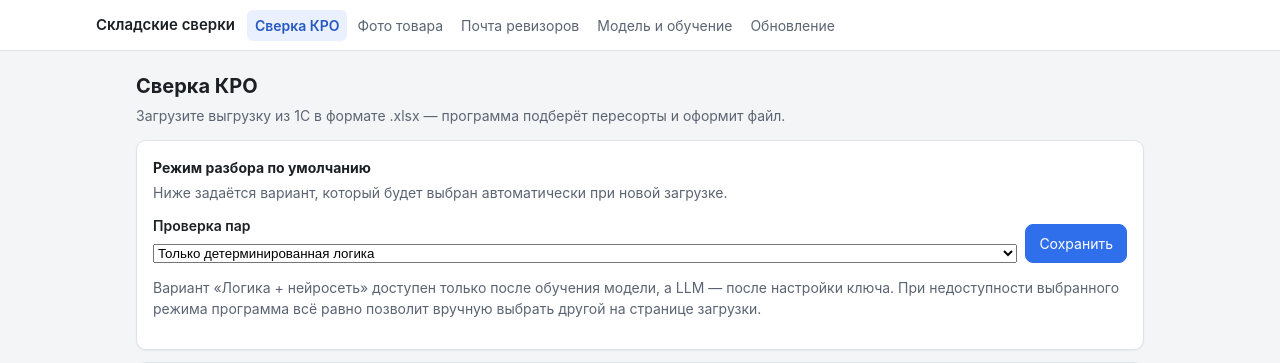
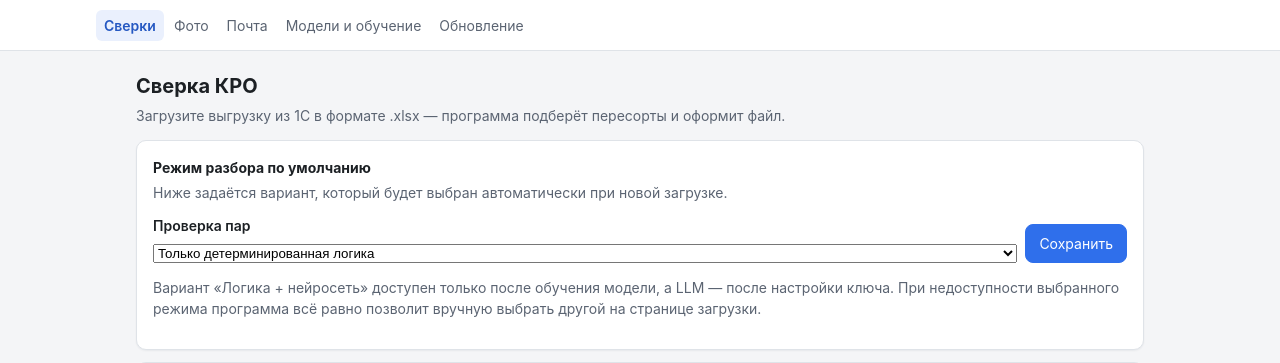
Before and after one commit to lineSence/ExcelKROAutoFormat, a FastAPI app: page / in a window 1280 px wide. Shown: the top 363 px of the page. Run offline with FastAPI, Linux system fonts and the light colour scheme; parts of the project's set-up code (start-up, migrations or seed data) failed here and were passed over.

Commit message:
Короткая верхняя навигация: убран бренд, пункты переименованы
Шапка без ссылки «Складские сверки»; пункты: Сверки, Фото, Почта,
Модели и обучение, Обновление. Разметку закрепляет tests/test_nav.py,
правило дополнено в docs/rules/web.md ([WEB-NAV]).

```diff
--- a/app/templates/base.html
+++ b/app/templates/base.html
@@ -5,13 +5,14 @@
 	1. новый шаблон с `{% extends "base.html" %}`;
 	2. новая запись в списке `nav_items` ниже.
 
-	Свои стили раздела подключаются через блок `head`.
+	Подписи пунктов — короткие, из одного-двух слов: шапка читается
+	одним взглядом. Свои стили раздела подключаются через блок `head`.
 #}
 {% set nav_items = nav_items | default([
-	{"href": "/", "label": "Сверка КРО"},
-	{"href": "/vision", "label": "Фото товара"},
-	{"href": "/mail", "label": "Почта ревизоров"},
-	{"href": "/training", "label": "Модель и обучение"},
+	{"href": "/", "label": "Сверки"},
+	{"href": "/vision", "label": "Фото"},
+	{"href": "/mail", "label": "Почта"},
+	{"href": "/training", "label": "Модели и обучение"},
 	{"href": "/update", "label": "Обновление"},
 ], true) %}
 {% set current = request.url.path if request else "/" %}
@@ -28,7 +29,6 @@
 <body>
 <header class="topbar">
 	<div class="topbar-inner">
-		<a class="brand" href="/">Складские сверки</a>
 		<nav class="nav">
 			{% for item in nav_items %}
 			<a class="nav-link{% if current == item.href %} nav-link-active{% endif %}" href="{{ item.href }}">{{ item.label }}</a>
```
Also changed, not shown: docs/rules/web.md (+6 -0 lines), tests/test_nav.py (added, +52 -0 lines).
